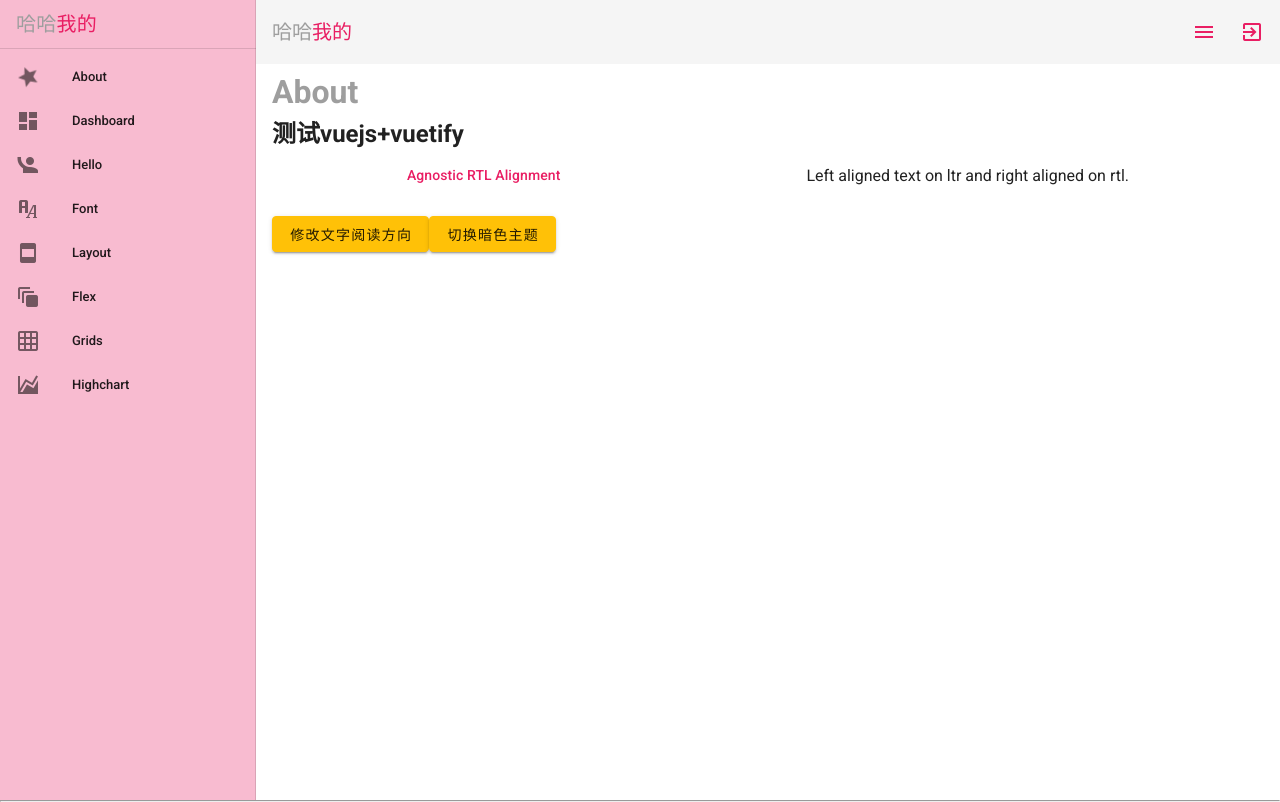
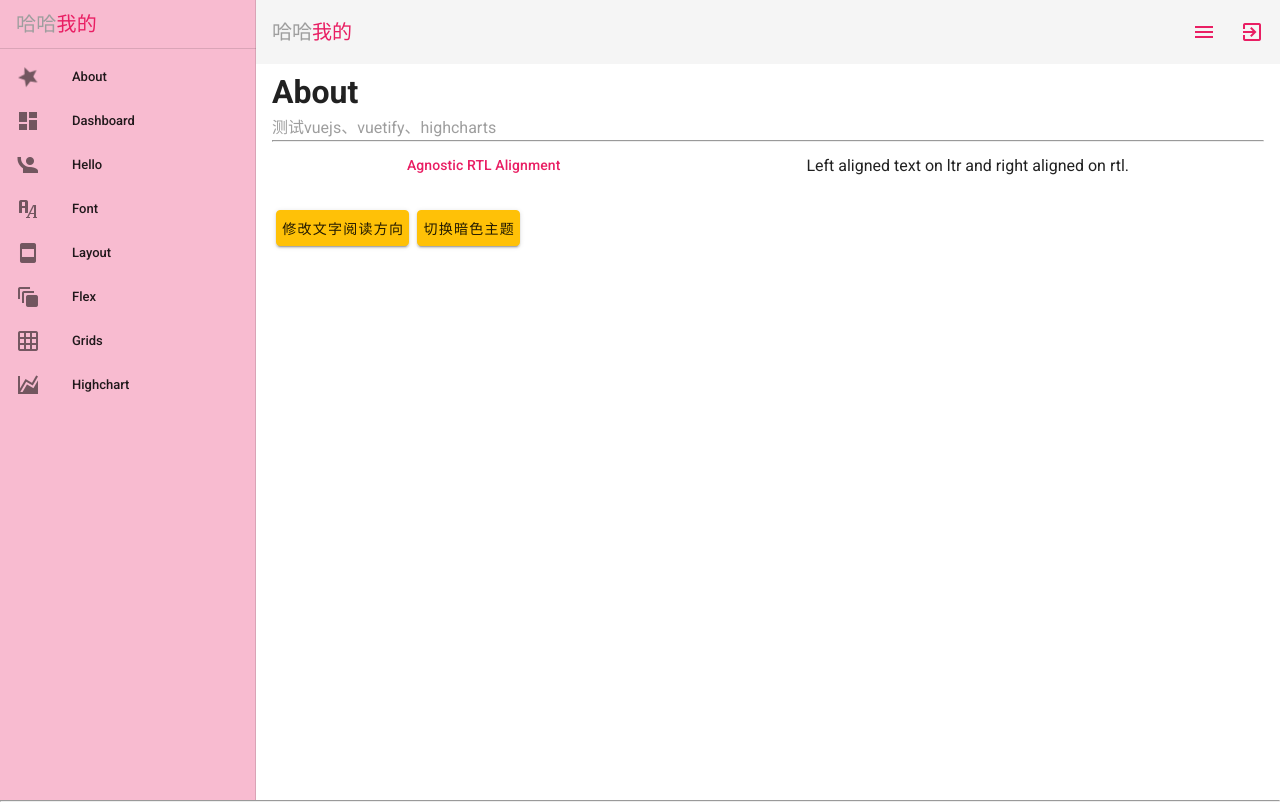
Before and after one commit to miloweimo/demo, a Vue app in the folder packages/learn-vue2/: page /#/about in a window 1280 px wide. Built offline with nearby package versions, Linux system fonts and the light colour scheme.

Commit message:
样式
Signed-off-by: Wei Mo <miloweimo@outlook.com>

```diff
--- a/packages/learn-vue2/src/components/About.vue
+++ b/packages/learn-vue2/src/components/About.vue
@@ -1,7 +1,10 @@
 <template>
   <div>
-    <h1 class="text--subtitle-1 grey--text">About</h1>
-    <h2>测试vuejs+vuetify</h2>
+    <h1 class="">About</h1>
+    <span class="text--subtitle-1 grey--text"
+      >测试vuejs、vuetify、highcharts</span
+    >
+    <hr />
     <v-container>
       <p class="text-subtitle-2 text-center pink--text">
         Agnostic RTL Alignment
@@ -11,10 +14,10 @@
       </p>
     </v-container>
 
-    <v-btn depressed elevation="2" outlined class="primary" @click="handleme"
+    <v-btn depressed elevation="2" outlined class="primary pa-1 ma-1" @click="handleme"
       >修改文字阅读方向</v-btn
     >
-    <v-btn depressed elevation="2" outlined class="primary" @click="handleTheme"
+    <v-btn depressed elevation="2" outlined class="primary pa-1 ma-1" @click="handleTheme"
       >切换暗色主题</v-btn
     >
   </div>
```
